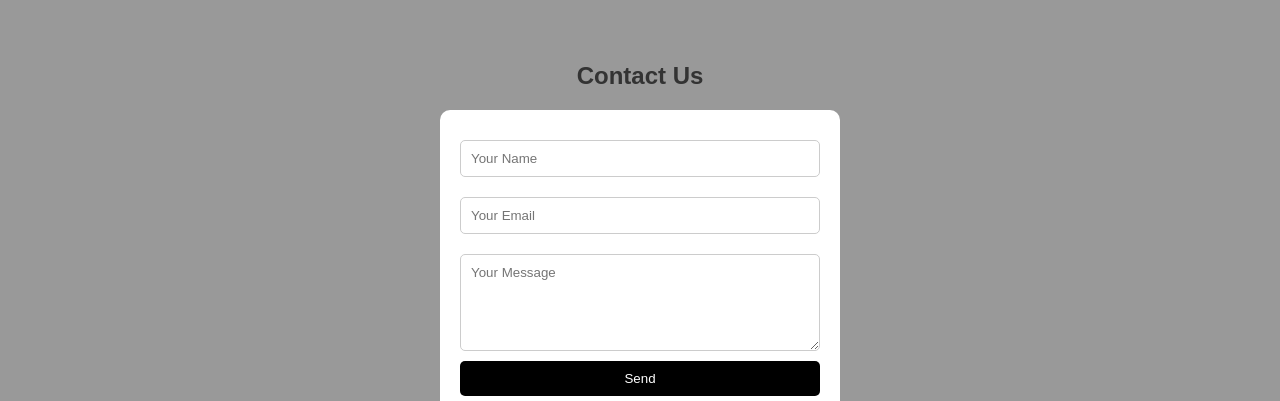
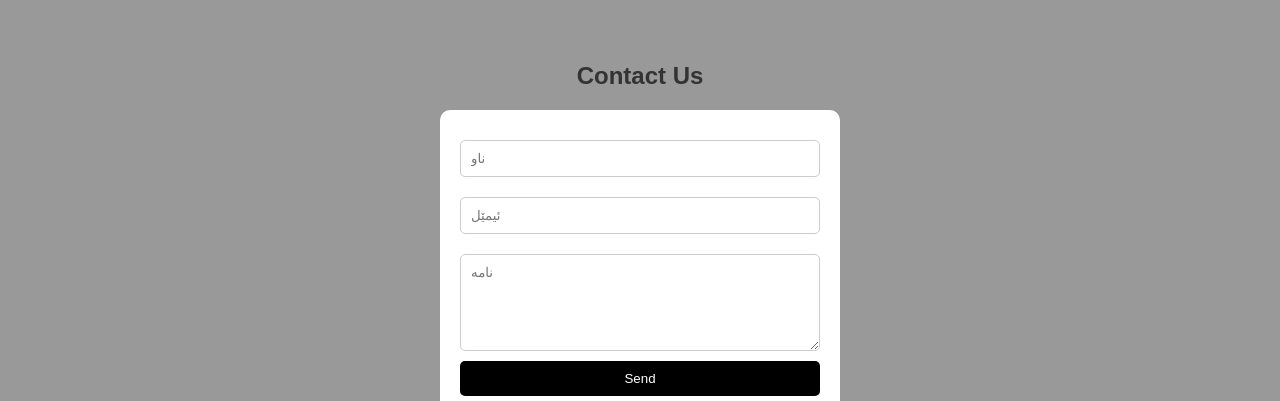
Before and after one commit to Aram917/Car, a plain HTML site: page index.html in a window 1280 px wide. Shown: the part 2438-2839 px from the top of the page. Drawn offline with Linux system fonts and the light colour scheme.

Commit message:
Update index.html

```diff
--- a/index.html
+++ b/index.html
@@ -180,9 +180,9 @@
     <section id="contact">
         <h2>Contact Us</h2>
         <form id="contactForm">
-            <input type="text" id="name" placeholder="Your Name" required>
-            <input type="email" id="email" placeholder="Your Email" required>
-            <textarea id="message" placeholder="Your Message" rows="5" required></textarea>
+            <input type="text" id="name" placeholder="ناو" required>
+            <input type="email" id="email" placeholder="ئیمێل" required>
+            <textarea id="message" placeholder="نامە" rows="5" required></textarea>
             <button type="submit">Send</button>
         </form>
     </section>
```
